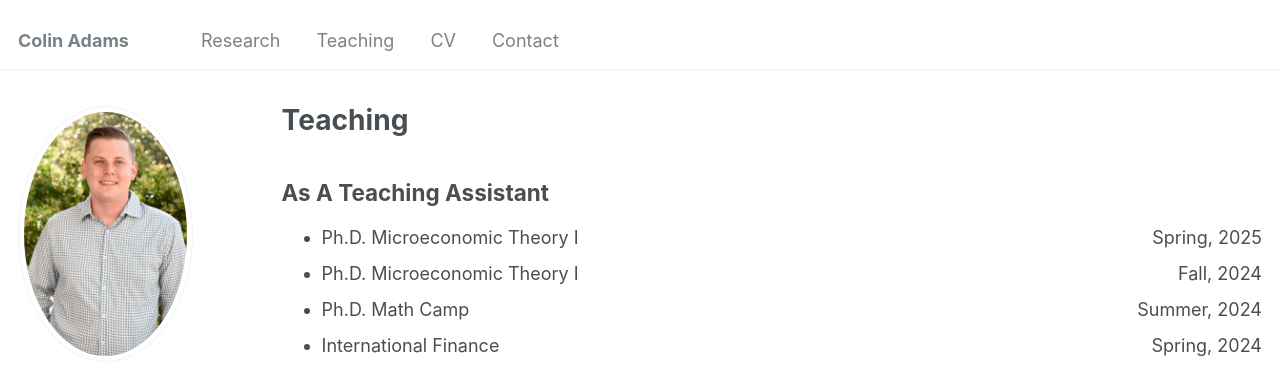
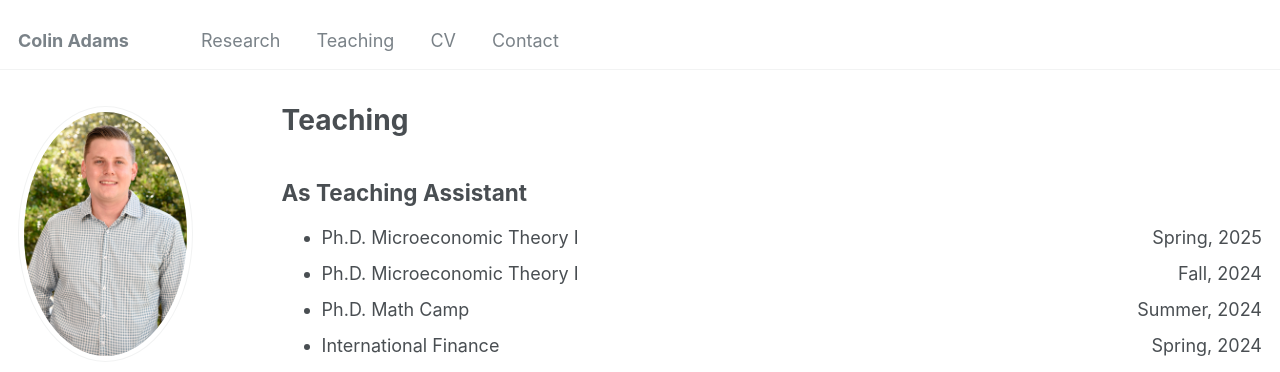
Before and after one commit to Zach-Gooch/Zach-Gooch.github.io, a Jekyll site: the page built from _pages/teaching.html, in a window 1280 px wide. Shown: the top 372 px of the page. Built offline with Jekyll 4.4.1, drawn with Linux system fonts in a browser that asks for light colours; some web fonts are replaced.

```diff
--- a/_pages/teaching.html
+++ b/_pages/teaching.html
@@ -6,7 +6,7 @@ author_profile: true
 ---
 
 <section id="teaching-assistant">
-  <h2>As A Teaching Assistant</h2>
+  <h2>As Teaching Assistant</h2>
   <ul>
     <li>Ph.D. Microeconomic Theory I <span style="float:right;">Spring, 2025</span></li>
     <li>Ph.D. Microeconomic Theory I <span style="float:right;">Fall, 2024</span></li>
```
